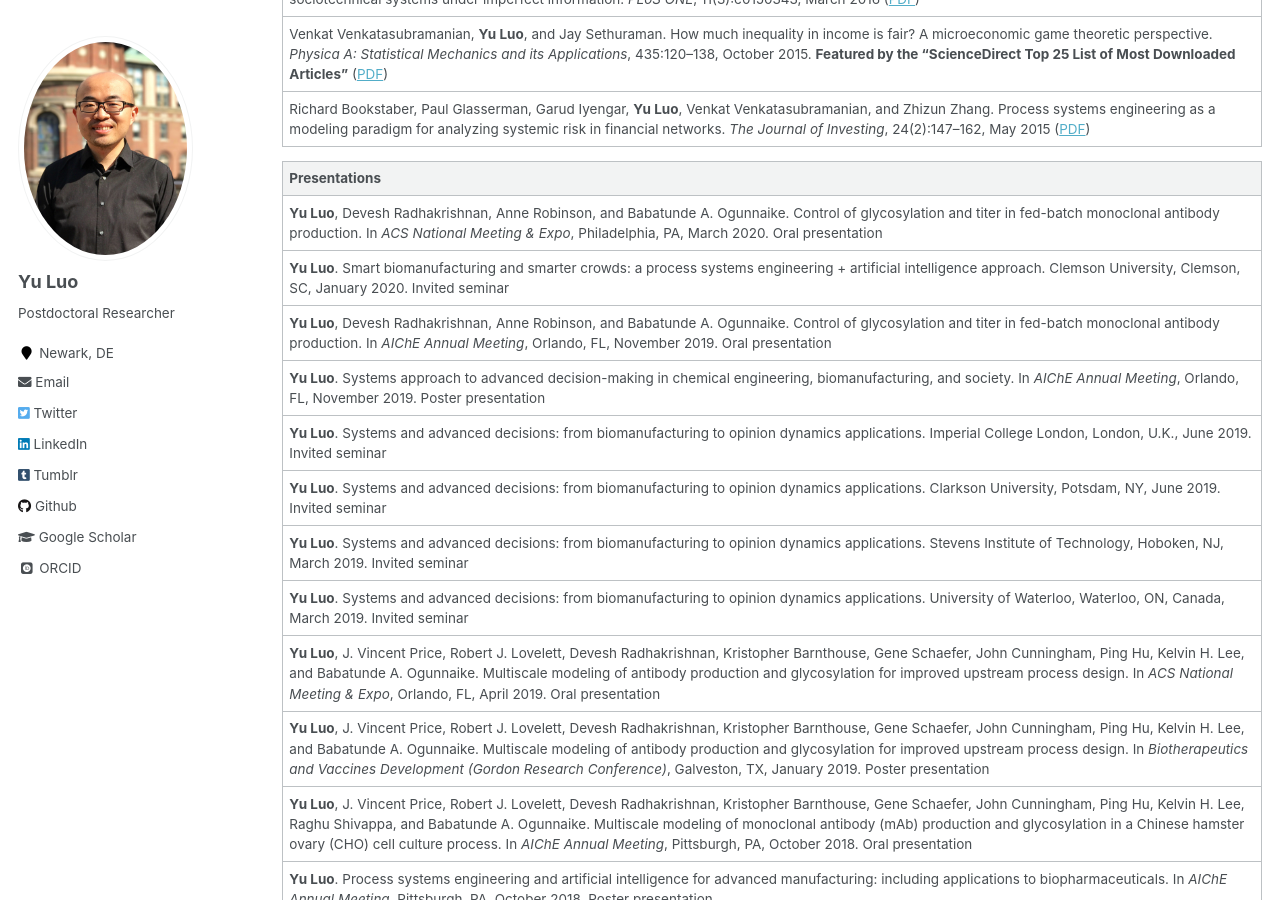
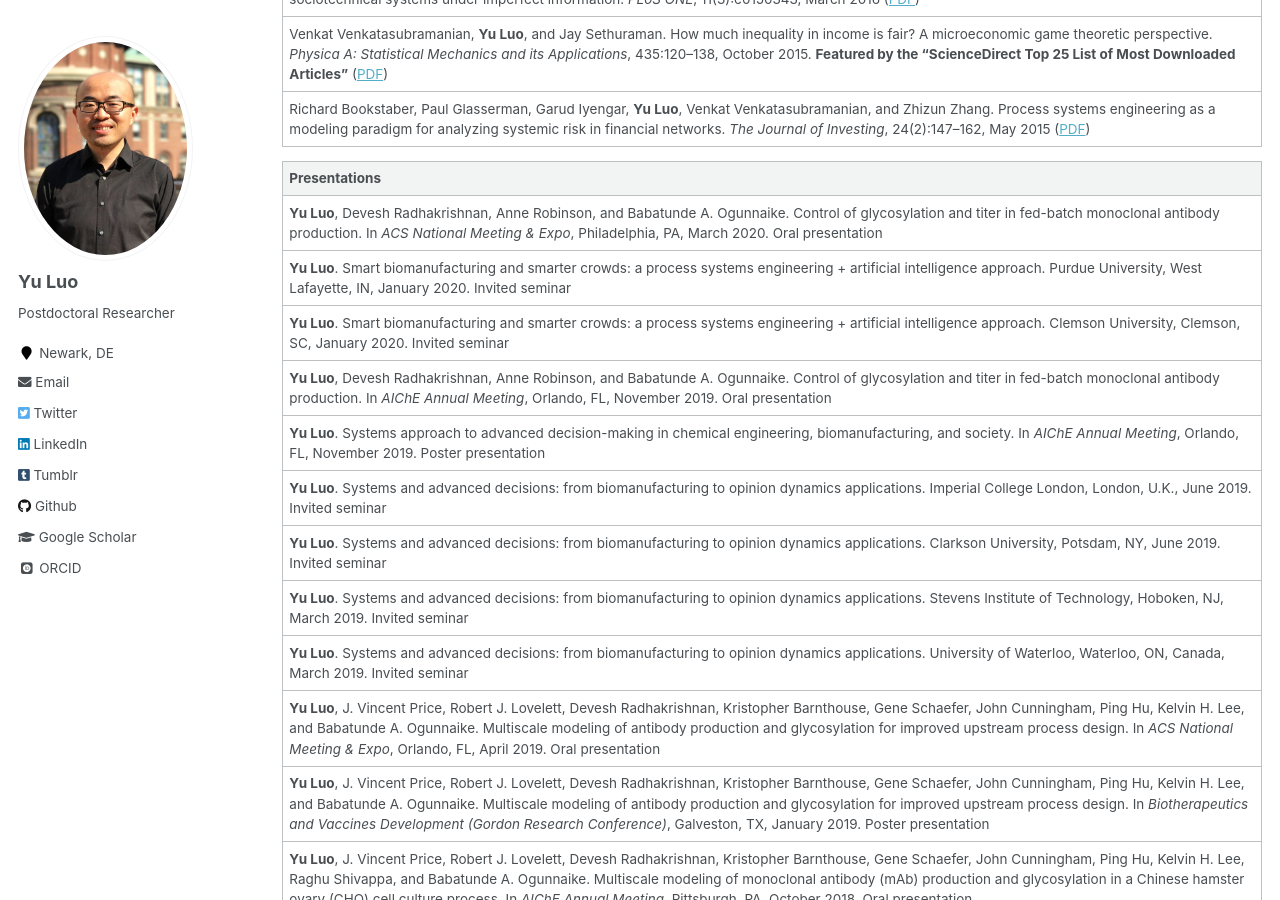
Before and after one commit to l16cn/l16cn.github.io, a Jekyll site: the page built from _pages/experience.md, in a window 1280 px wide and 900 px high, scrolled down 1286 px. Built offline with Jekyll 4.4.1, drawn with Linux system fonts in a browser that asks for light colours; some web fonts are replaced; some of the changed lines change nothing that is shown; some of the changed text lies outside the part shown.

Commit message:
purdue cv

```diff
--- a/_pages/experience.md
+++ b/_pages/experience.md
@@ -5,7 +5,7 @@ permalink: /experience/
 author_profile: true
 ---
 
-_Version: 2020-01-18_ ([PDF](../files/2_cv.pdf))
+_Version: 2020-02-03_ ([PDF](../files/2_cv.pdf))
 
 ### Education and Training
 
@@ -42,6 +42,7 @@ _Version: 2020-01-18_ ([PDF](../files/2_cv.pdf))
 |Presentations|
 |:-|
 |**Yu Luo**, Devesh Radhakrishnan, Anne Robinson, and Babatunde A. Ogunnaike. Control of glycosylation and titer in fed-batch monoclonal antibody production. In _ACS National Meeting & Expo_, Philadelphia, PA, March 2020. Oral presentation|
+|**Yu Luo**. Smart biomanufacturing and smarter crowds: a process systems engineering + artificial intelligence approach. Purdue University, West Lafayette, IN, January 2020. Invited seminar|
 |**Yu Luo**. Smart biomanufacturing and smarter crowds: a process systems engineering + artificial intelligence approach. Clemson University, Clemson, SC, January 2020. Invited seminar|
 |**Yu Luo**, Devesh Radhakrishnan, Anne Robinson, and Babatunde A. Ogunnaike. Control of glycosylation and titer in fed-batch monoclonal antibody production. In _AIChE Annual Meeting_, Orlando, FL, November 2019. Oral presentation|
 |**Yu Luo**. Systems approach to advanced decision-making in chemical engineering, biomanufacturing, and society. In _AIChE Annual Meeting_, Orlando, FL, November 2019. Poster presentation|
```
Also changed, not shown: 1 other file.
